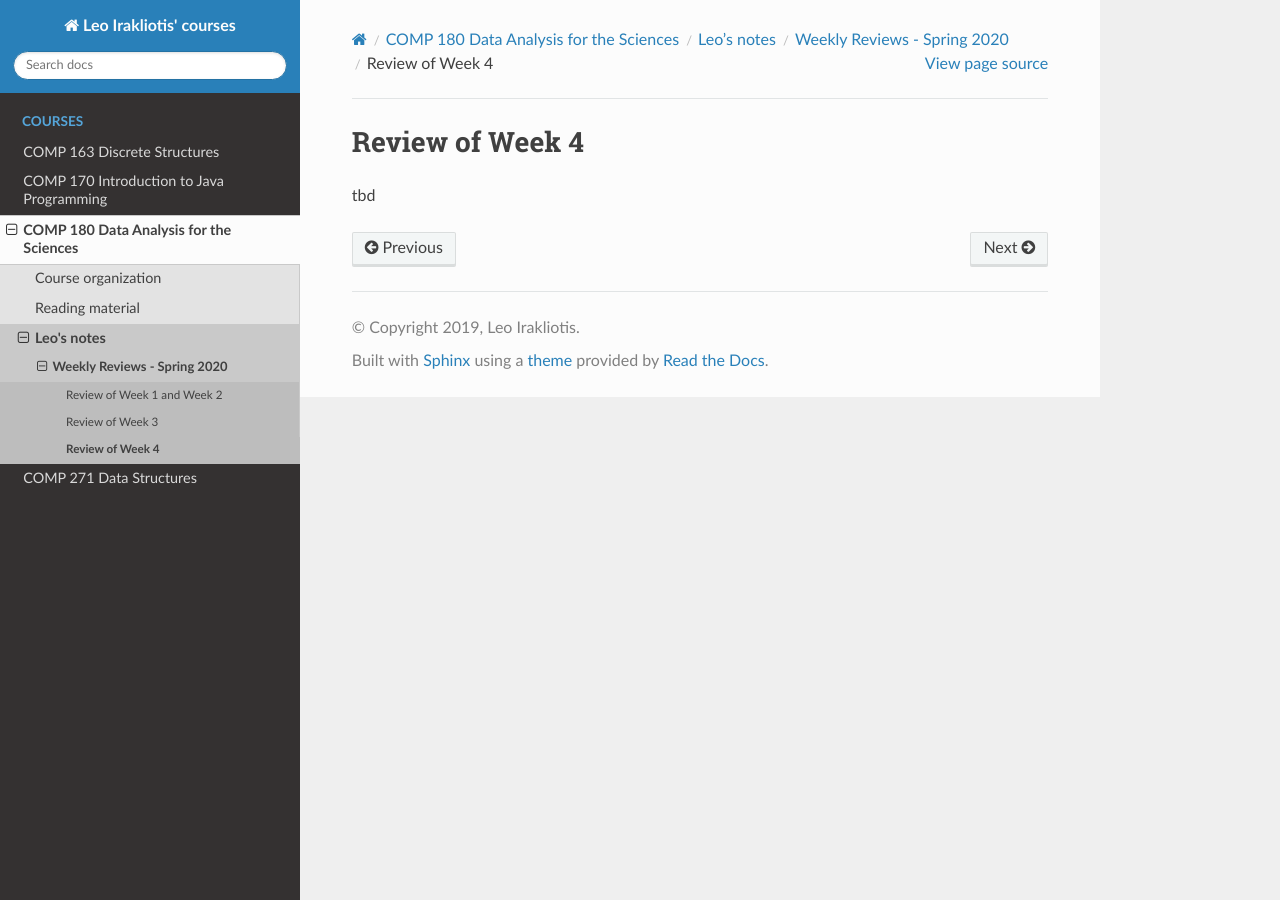
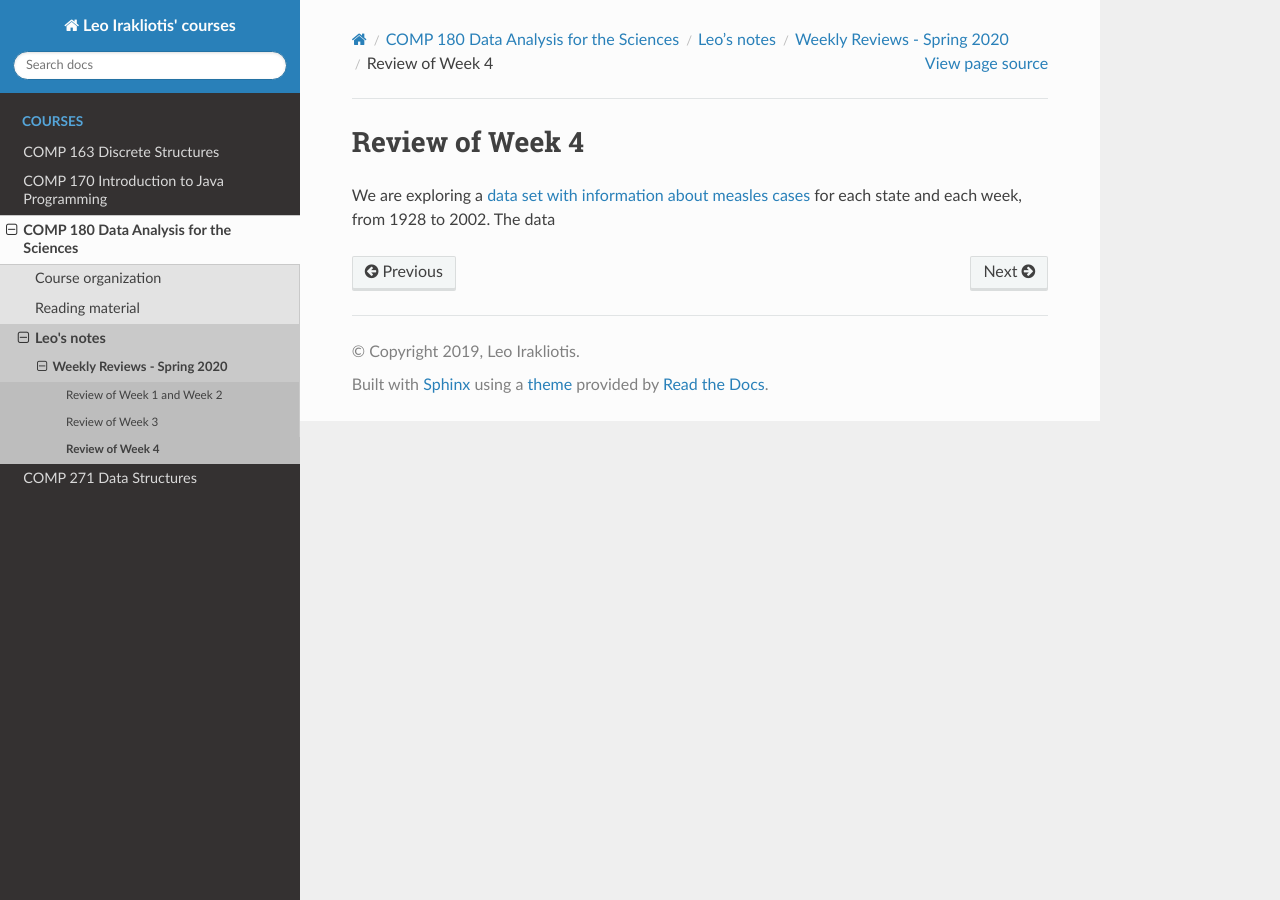
Before and after one commit to sleepyjaree/cdp, a Sphinx documentation site: the page built from source/COMP180/2020Spring/week4.rst, in a window 1280 px wide. Built offline with Sphinx 7.4.7 and the Read the Docs theme 2.0.0, drawn with Linux system fonts in a browser that asks for light colours; pages that are not in the unit, such as notebooks, are missing from menus.

Commit message:
adding measles files

```diff
--- a/source/COMP180/2020Spring/week4.rst
+++ b/source/COMP180/2020Spring/week4.rst
@@ -3,4 +3,4 @@ Review of Week 4
 =======================================================
 
 
-tbd
+We are exploring a `data set with information about measles cases <../code/measles.csv>`_ for each state and each week, from 1928 to 2002. The data
```
Also changed, not shown: source/COMP180/code/US Measles analysis.ipynb (added), 1 other file.
